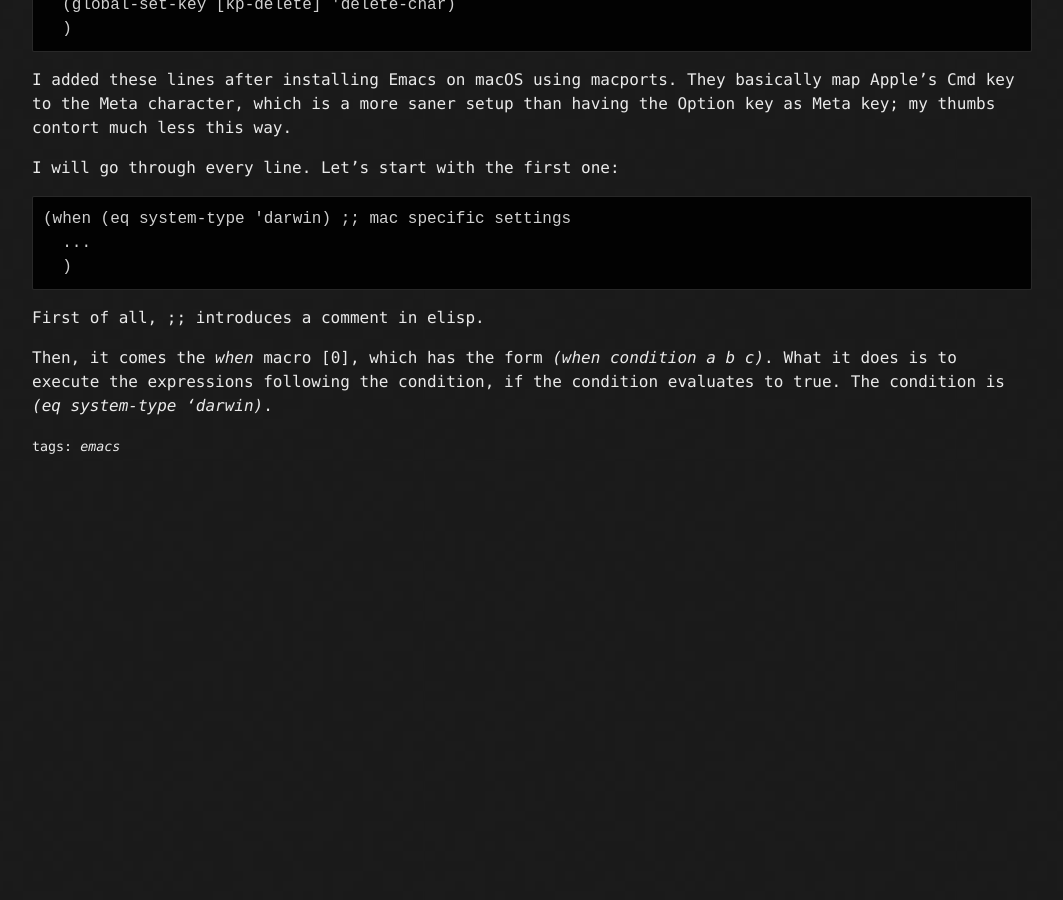
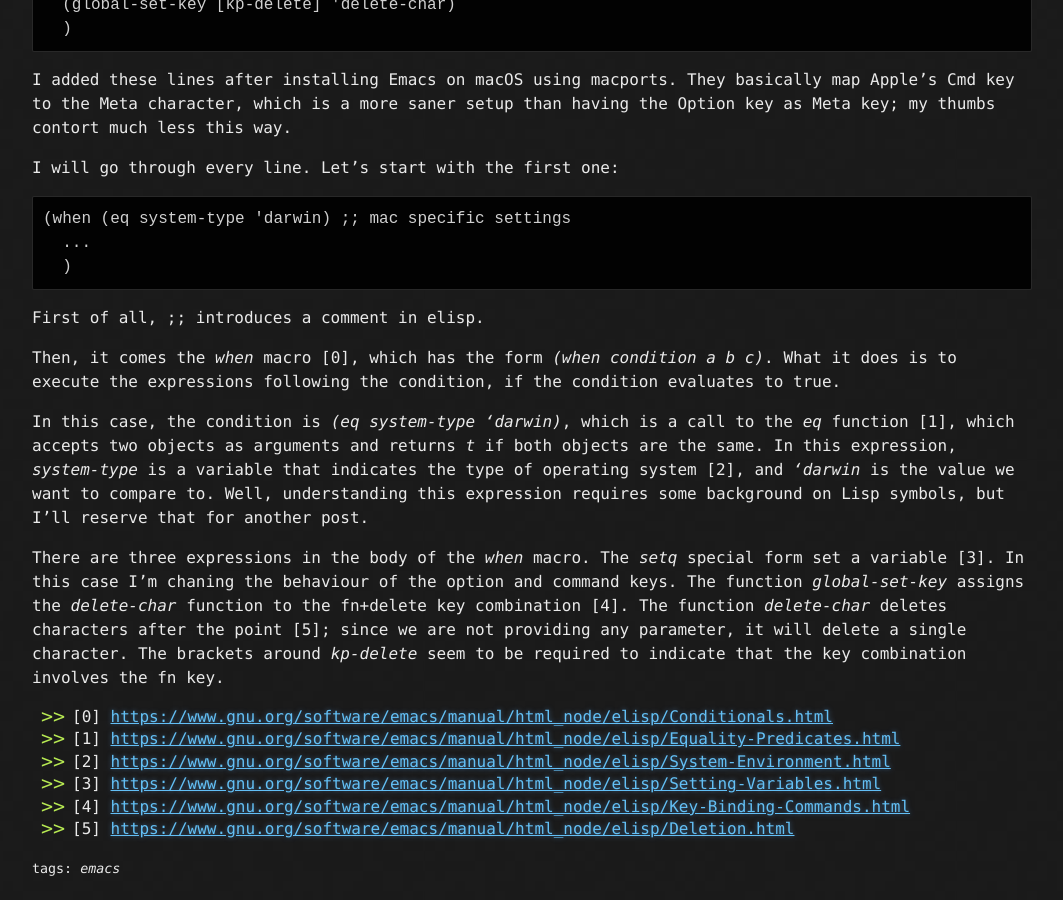
Before and after one commit to juanrgar/juanrgar.github.io, a Jekyll site: the page built from _posts/2020-04-20-understanding-my-emacs-config-1.md, in a window 1280 px wide and 900 px high, scrolled down 604 px. Shown: the whole window, without its empty margins (108-1171 px from the left). Built offline with Jekyll 4.4.1, drawn with Linux system fonts in a browser that asks for light colours; before the commit the page ends 1082 px from its top, so only the background shows below that.

Commit message:
Finish first post on emacs config

```diff
--- a/_posts/2020-04-20-understanding-my-emacs-config-1.md
+++ b/_posts/2020-04-20-understanding-my-emacs-config-1.md
@@ -25,4 +25,15 @@ I will go through every line. Let's start with the first one:
 
 First of all, ;; introduces a comment in elisp.
 
-Then, it comes the *when* macro [0], which has the form *(when condition a b c)*. What it does is to execute the expressions following the condition, if the condition evaluates to true. The condition is *(eq system-type 'darwin)*.
+Then, it comes the *when* macro [0], which has the form *(when condition a b c)*. What it does is to execute the expressions following the condition, if the condition evaluates to true.
+
+In this case, the condition is *(eq system-type 'darwin)*, which is a call to the *eq* function [1], which accepts two objects as arguments and returns *t* if both objects are the same. In this expression, *system-type* is a variable that indicates the type of operating system [2], and *'darwin* is the value we want to compare to. Well, understanding this expression requires some background on Lisp symbols, but I'll reserve that for another post.
+
+There are three expressions in the body of the *when* macro. The *setq* special form set a variable [3]. In this case I'm chaning the behaviour of the option and command keys. The function *global-set-key* assigns the *delete-char* function to the fn+delete key combination [4]. The function *delete-char* deletes characters after the point [5]; since we are not providing any parameter, it will delete a single character. The brackets around *kp-delete* seem to be required to indicate that the key combination involves the fn key.
+
+- [0] [https://www.gnu.org/software/emacs/manual/html_node/elisp/Conditionals.html](https://www.gnu.org/software/emacs/manual/html_node/elisp/Conditionals.html)
+- [1] [https://www.gnu.org/software/emacs/manual/html_node/elisp/Equality-Predicates.html](https://www.gnu.org/software/emacs/manual/html_node/elisp/Equality-Predicates.html)
+- [2] [https://www.gnu.org/software/emacs/manual/html_node/elisp/System-Environment.html](https://www.gnu.org/software/emacs/manual/html_node/elisp/System-Environment.html)
+- [3] [https://www.gnu.org/software/emacs/manual/html_node/elisp/Setting-Variables.html](https://www.gnu.org/software/emacs/manual/html_node/elisp/Setting-Variables.html)
+- [4] [https://www.gnu.org/software/emacs/manual/html_node/elisp/Key-Binding-Commands.html](https://www.gnu.org/software/emacs/manual/html_node/elisp/Key-Binding-Commands.html)
+- [5] [https://www.gnu.org/software/emacs/manual/html_node/elisp/Deletion.html](https://www.gnu.org/software/emacs/manual/html_node/elisp/Deletion.html)
```
